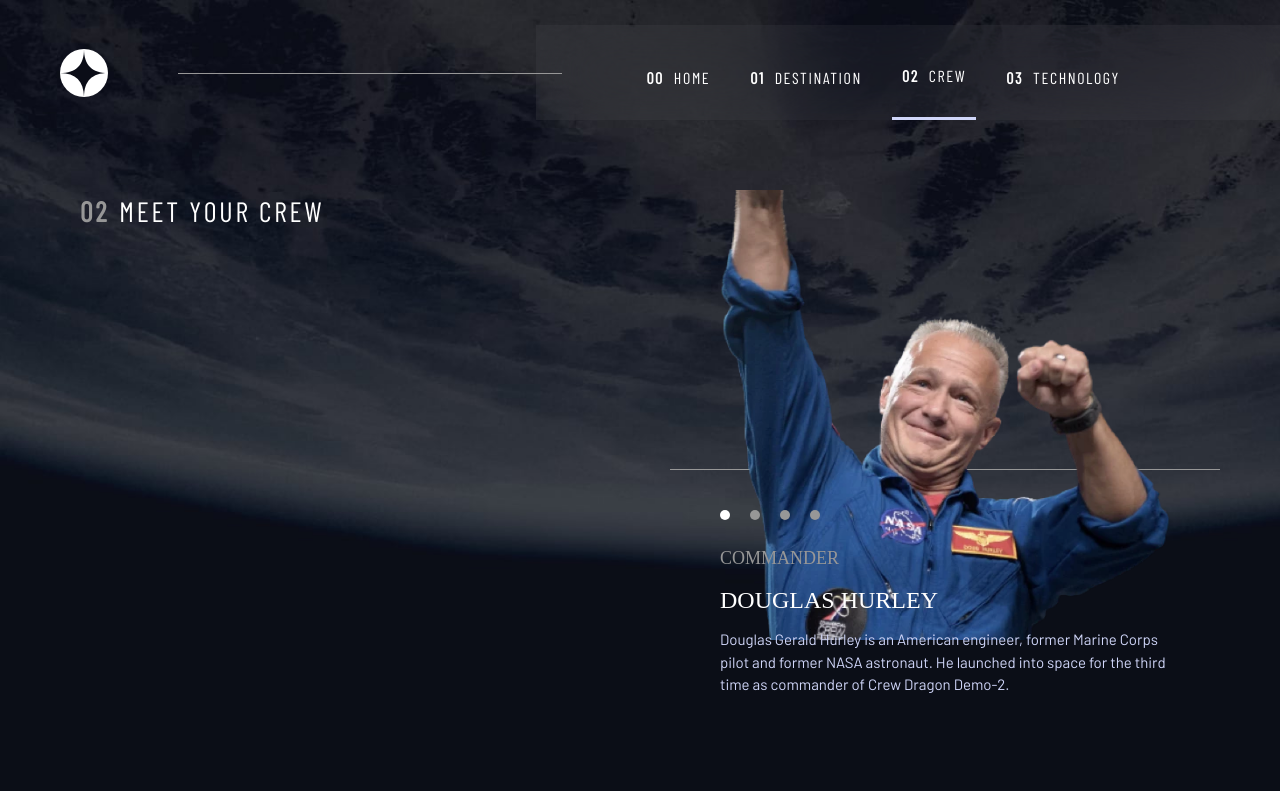
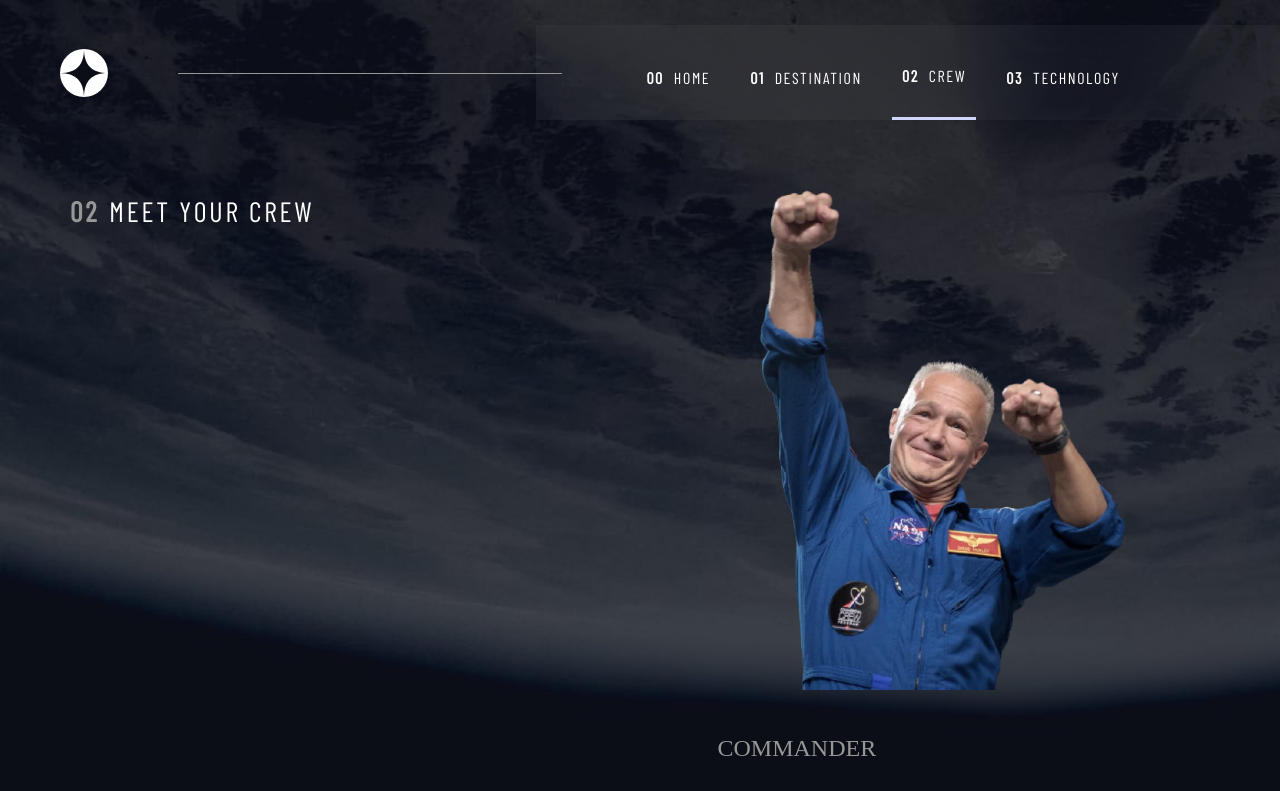
Before and after one commit to Daniel-Ezekiel/space-tourism, a React (Vite) app: page /crew in a window 1280 px wide. Shown: the top 791 px of the page. Built offline with nearby package versions, Linux system fonts and the light colour scheme; a web font is replaced by a local one.

Commit message:
feat: tablet screens fully set up

```diff
--- a/src/pages/Crew.jsx
+++ b/src/pages/Crew.jsx
@@ -18,23 +18,23 @@
   console.log(crew);
 
   return (
-    <div className='min-h-[100vh] p-4 bg-crew-mobile bg-cover text-white md:bg-crew-tablet md:pt-[0] md:pr-[0] xl:bg-crew-desktop'>
+    <div className='min-h-[100vh] p-4 bg-crew-mobile bg-cover text-white md:bg-crew-tablet md:pt-[0] md:pr-[0] md:pb-[0] xl:bg-crew-desktop'>
       <Header />
-      <main className='py-4 grid gap-8 md:mt-10 md:px-6 xl:grid-cols-2 xl:w-[120rem] xl:mx-auto'>
+      <main className='py-4 grid gap-8 md:mt-10 md:px-6 md:pl-4 xl:grid-cols-2 md:pb-[0] xl:w-[120rem] xl:mx-auto'>
         <h1 className='font-tagline text-lg text-center text-white uppercase tracking-widest md:text-[2rem] md:text-left xl:text-[2.8rem]'>
           <span className='mr-2 font-bold text-gray'>02</span>
           Meet your crew
         </h1>
 
-        <div className='h-[28rem] border-b-[0.1rem] border-b-gray'>
+        <div className='h-[28rem] border-b-[0.1rem] border-b-gray md:border-b-[0] md:h-[50rem] md:mx-auto'>
           <img
             src={currCrewMember.images.webp}
             alt={currCrewMember.names}
-            className='w-[full] h-full object-cover mx-auto md:w-[30rem] md:h-[30rem] xl:col-start-1 xl:w-[45rem] xl:h-[45rem] xl:self-center'
+            className='w-full h-full object-contain mx-auto'
           />
         </div>
 
-        <section className='w-[30rem] mx-auto grid gap-5 md:w-[57.5rem] md:grid-cols-2 xl:col-start-2 xl:w-[45rem]'>
+        <section className='w-[30rem] mx-auto grid gap-5 md:w-[57.5rem] md:grid-cols-2 md:row-start-2 xl:col-start-2 xl:w-[45rem]'>
           <div className='flex justify-center gap-4 md:col-span-full xl:justify-start'>
             <button
               className={`w-2 h-2 rounded-full  ${
@@ -69,14 +69,14 @@
             ></button>
           </div>
 
-          <div className='pb-6 grid gap-2 font-display uppercase text-center md:pb-10 md:col-span-full xl:text-start'>
-            <span className='text-lg text-gray xl:text-[1.8rem]'>
+          <div className='pb-6 grid gap-2 font-display uppercase text-center md:pb-10 md:w-[52rem] md:col-span-full md:row-start-[1] xl:text-start'>
+            <span className='text-lg text-gray md:text-xl'>
               {currCrewMember.role}
             </span>
 
-            <h2 className='text-xl'>{currCrewMember.name}</h2>
+            <h2 className='text-xl md:text-2xl'>{currCrewMember.name}</h2>
 
-            <p className='font-body text-base text-blue normal-case'>
+            <p className='font-body text-base text-blue normal-case md:text-lg'>
               {currCrewMember.bio}
             </p>
           </div>
```
